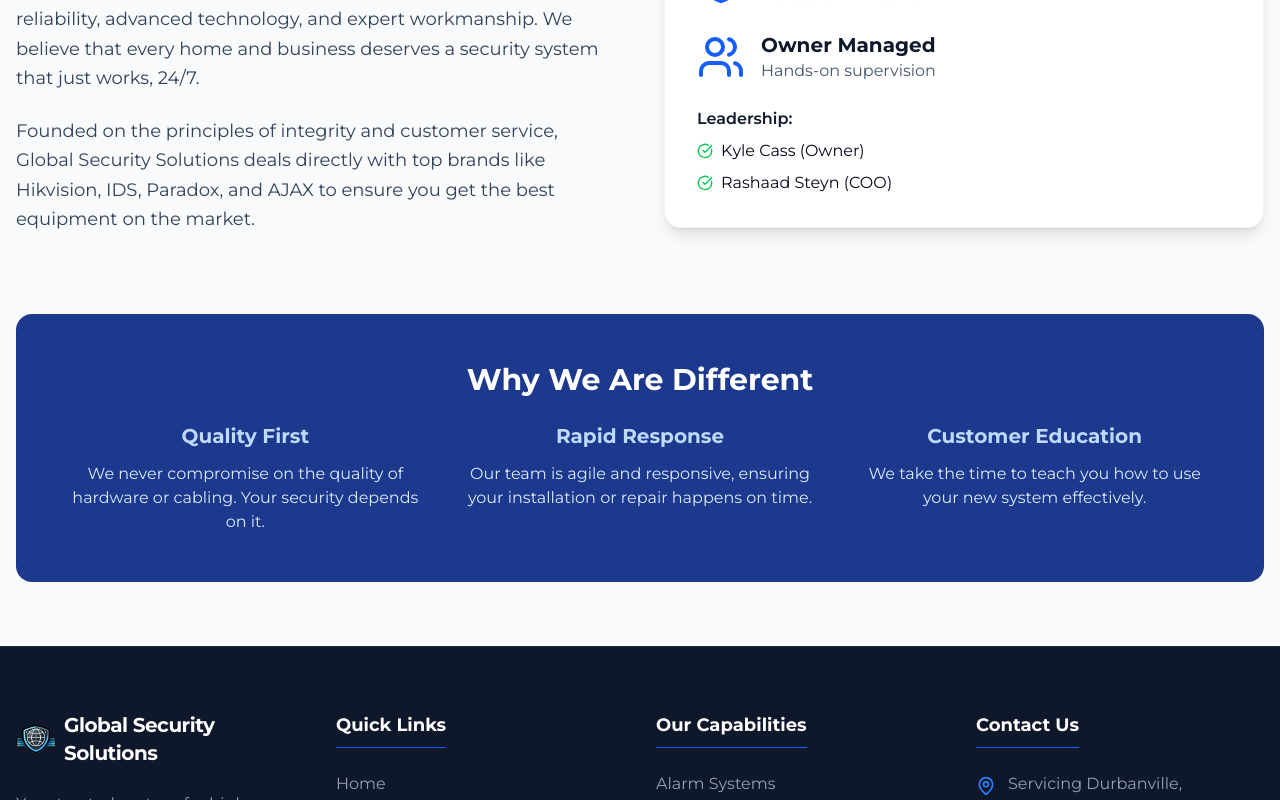
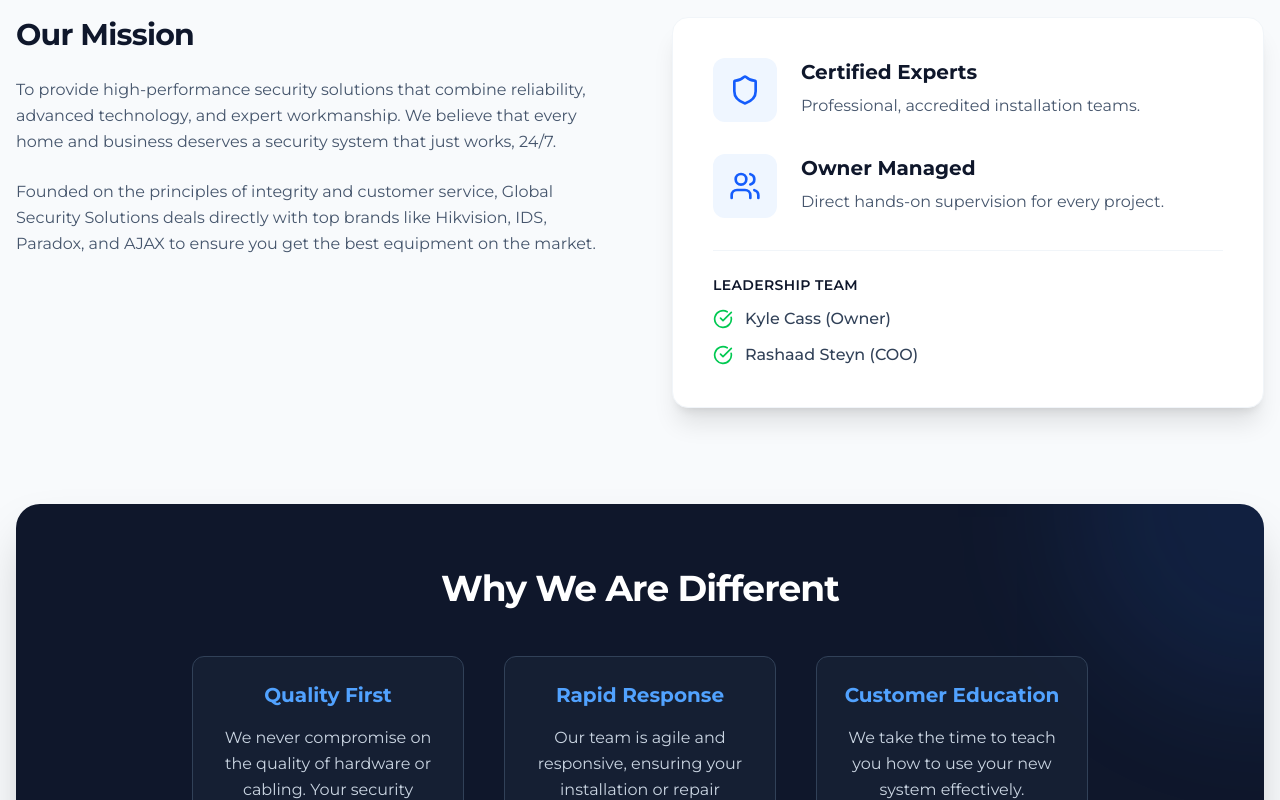
Before and after one commit to GSSolutions-CPT/globalsecuritysolutions.co.za, a Next.js app: page /about in a window 1280 px wide. Shown: the part 500-1300 px from the top of the page. Built offline with nearby package versions, Linux system fonts and the light colour scheme.

Commit message:
Global UI/UX Polish: Standardized headers, spacing, and hover effects across all pages

```diff
--- a/app/about/page.tsx
+++ b/app/about/page.tsx
@@ -10,70 +10,80 @@
 export default function AboutPage() {
     return (
         <div className="min-h-screen bg-slate-50">
-            <section className="bg-slate-900 text-white py-20">
-                <div className="container mx-auto px-4 text-center">
-                    <h1 className="text-4xl font-bold mb-4">About Global Security Solutions</h1>
-                    <p className="text-xl text-slate-300 max-w-2xl mx-auto">
+            {/* Hero Section */}
+            <section className="bg-slate-900 text-white py-24 relative overflow-hidden">
+                <div className="absolute top-0 right-0 w-1/3 h-full bg-blue-500/10 blur-3xl rounded-full -translate-y-1/2 translate-x-1/2" />
+                <div className="container relative mx-auto px-4 text-center">
+                    <h1 className="text-4xl md:text-6xl font-bold mb-6 tracking-tight">About Global Security Solutions</h1>
+                    <p className="text-xl text-slate-300 max-w-2xl mx-auto leading-relaxed">
                         Your trusted security partners in the Western Cape. We are dedicated to protecting what matters most to you.
                     </p>
                 </div>
             </section>
 
-            <div className="container mx-auto px-4 py-16">
-                <div className="grid grid-cols-1 md:grid-cols-2 gap-12 items-center mb-20">
-                    <div>
-                        <h2 className="text-3xl font-bold text-slate-900 mb-6">Our Mission</h2>
-                        <p className="text-lg text-slate-700 leading-relaxed mb-6">
+            <div className="container mx-auto px-4 py-24">
+                <div className="grid grid-cols-1 md:grid-cols-2 gap-16 items-start mb-24">
+                    <div className="prose prose-lg text-slate-600">
+                        <h2 className="text-3xl font-bold text-slate-900 mb-6 tracking-tight">Our Mission</h2>
+                        <p className="leading-relaxed mb-6">
                             To provide high-performance security solutions that combine reliability, advanced technology, and expert workmanship.
                             We believe that every home and business deserves a security system that just works, 24/7.
                         </p>
-                        <p className="text-lg text-slate-700 leading-relaxed">
+                        <p className="leading-relaxed">
                             Founded on the principles of integrity and customer service, Global Security Solutions deals directly with top brands like Hikvision, IDS, Paradox, and AJAX to ensure you get the best equipment on the market.
                         </p>
                     </div>
-                    <div className="bg-white p-8 rounded-2xl shadow-lg border border-slate-100">
-                        <div className="flex items-center space-x-4 mb-6">
-                            <Shield className="w-12 h-12 text-blue-600" />
+                    <div className="bg-white p-10 rounded-2xl shadow-xl border border-slate-100 hover:-translate-y-1 transition-transform duration-300">
+                        <div className="flex items-start space-x-6 mb-8 group">
+                            <div className="bg-blue-50 p-4 rounded-xl group-hover:bg-blue-600 transition-colors duration-300">
+                                <Shield className="w-8 h-8 text-blue-600 group-hover:text-white transition-colors" />
+                            </div>
                             <div>
-                                <h3 className="text-xl font-bold text-slate-900">Certified Experts</h3>
-                                <p className="text-slate-600">Professional Installation</p>
+                                <h3 className="text-xl font-bold text-slate-900 mb-2">Certified Experts</h3>
+                                <p className="text-slate-600">Professional, accredited installation teams.</p>
                             </div>
                         </div>
-                        <div className="flex items-center space-x-4 mb-6">
-                            <Users className="w-12 h-12 text-blue-600" />
+                        <div className="flex items-start space-x-6 mb-8 group">
+                            <div className="bg-blue-50 p-4 rounded-xl group-hover:bg-blue-600 transition-colors duration-300">
+                                <Users className="w-8 h-8 text-blue-600 group-hover:text-white transition-colors" />
+                            </div>
                             <div>
-                                <h3 className="text-xl font-bold text-slate-900">Owner Managed</h3>
-                                <p className="text-slate-600">Hands-on supervision</p>
+                                <h3 className="text-xl font-bold text-slate-900 mb-2">Owner Managed</h3>
+                                <p className="text-slate-600">Direct hands-on supervision for every project.</p>
                             </div>
                         </div>
-                        <div className="space-y-2">
-                            <p className="font-semibold text-slate-900">Leadership:</p>
+                        <div className="space-y-3 pt-6 border-t border-slate-100">
+                            <p className="font-semibold text-slate-900 uppercase tracking-wide text-sm">Leadership Team</p>
                             <div className="flex items-center">
-                                <CheckCircle className="w-4 h-4 text-green-500 mr-2" />
-                                <span>Kyle Cass (Owner)</span>
+                                <CheckCircle className="w-5 h-5 text-green-500 mr-3" />
+                                <span className="font-medium text-slate-700">Kyle Cass (Owner)</span>
                             </div>
                             <div className="flex items-center">
-                                <CheckCircle className="w-4 h-4 text-green-500 mr-2" />
-                                <span>Rashaad Steyn (COO)</span>
+                                <CheckCircle className="w-5 h-5 text-green-500 mr-3" />
+                                <span className="font-medium text-slate-700">Rashaad Steyn (COO)</span>
                             </div>
                         </div>
                     </div>
                 </div>
 
-                <div className="bg-blue-900 rounded-2xl p-12 text-white text-center">
-                    <h2 className="text-3xl font-bold mb-6">Why We Are Different</h2>
-                    <div className="grid grid-cols-1 md:grid-cols-3 gap-8">
-                        <div>
-                            <h3 className="text-xl font-bold mb-3 text-blue-200">Quality First</h3>
-                            <p className="text-blue-100">We never compromise on the quality of hardware or cabling. Your security depends on it.</p>
-                        </div>
-                        <div>
-                            <h3 className="text-xl font-bold mb-3 text-blue-200">Rapid Response</h3>
-                            <p className="text-blue-100">Our team is agile and responsive, ensuring your installation or repair happens on time.</p>
-                        </div>
-                        <div>
-                            <h3 className="text-xl font-bold mb-3 text-blue-200">Customer Education</h3>
-                            <p className="text-blue-100">We take the time to teach you how to use your new system effectively.</p>
+                <div className="bg-slate-900 rounded-3xl p-12 md:p-16 text-white relative overflow-hidden shadow-2xl">
+                    <div className="absolute top-0 right-0 w-[400px] h-[400px] bg-blue-500/20 rounded-full blur-3xl opacity-50 -translate-y-1/2 translate-x-1/2" />
+
+                    <div className="relative z-10 text-center max-w-4xl mx-auto">
+                        <h2 className="text-3xl md:text-4xl font-bold mb-12 tracking-tight">Why We Are Different</h2>
+                        <div className="grid grid-cols-1 md:grid-cols-3 gap-10">
+                            <div className="bg-slate-800/50 p-6 rounded-xl border border-slate-700 hover:bg-slate-800 transition-colors">
+                                <h3 className="text-xl font-bold mb-4 text-blue-400">Quality First</h3>
+                                <p className="text-slate-300 leading-relaxed">We never compromise on the quality of hardware or cabling. Your security depends on it.</p>
+                            </div>
+                            <div className="bg-slate-800/50 p-6 rounded-xl border border-slate-700 hover:bg-slate-800 transition-colors">
+                                <h3 className="text-xl font-bold mb-4 text-blue-400">Rapid Response</h3>
+                                <p className="text-slate-300 leading-relaxed">Our team is agile and responsive, ensuring your installation or repair happens on time.</p>
+                            </div>
+                            <div className="bg-slate-800/50 p-6 rounded-xl border border-slate-700 hover:bg-slate-800 transition-colors">
+                                <h3 className="text-xl font-bold mb-4 text-blue-400">Customer Education</h3>
+                                <p className="text-slate-300 leading-relaxed">We take the time to teach you how to use your new system effectively.</p>
+                            </div>
                         </div>
                     </div>
                 </div>
--- a/components/Header.tsx
+++ b/components/Header.tsx
@@ -55,7 +55,7 @@
         { href: '/', label: 'Home' },
         { href: '/about', label: 'About Us' },
         { href: '/services', label: 'Services' },
-        { href: '/services#sectors', label: 'Solutions by Sector' },
+        { href: '/sectors', label: 'Solutions by Sector' },
         { href: '/contact', label: 'Contact Us' },
         {
             label: 'More',
```
Also changed, not shown: app/contact/page.tsx (+36 -31 lines), app/sectors/page.tsx (added, +56 -0 lines), app/services/page.tsx (+19 -38 lines).
